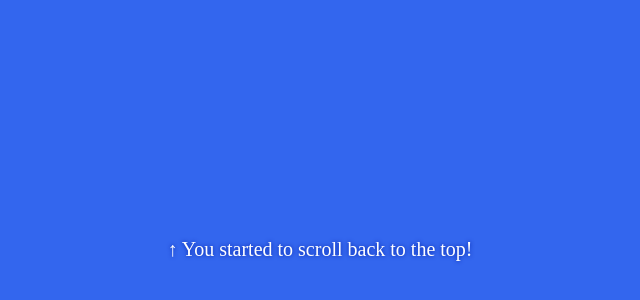
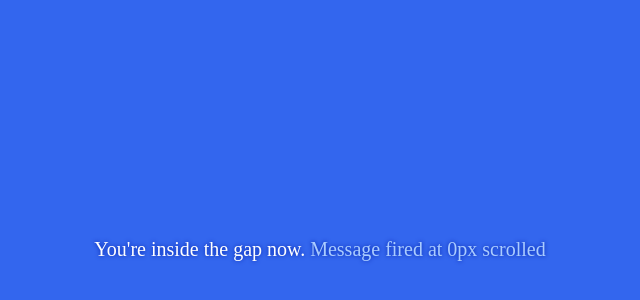
Before and after one commit to jeremenichelli/steer, a website: page steer-test.html in a window 1280 px wide. Shown: the part 156-456 px from the top of the page, without its empty margins (320-960 px from the left). Drawn offline with Linux system fonts and the light colour scheme; files that its build step writes are made by us from their sources.

Commit message:
Gulp task. JSHint. Gap function.

```diff
--- a/js/steer.js
+++ /dev/null
@@ -1,92 +0,0 @@
-(function(root, factory){
-	if (typeof define === 'function' && define.amd) {
-    define(factory);
-  } else if (typeof exports === 'object') {
-    module.exports = factory;
-  } else {
-    root.steer = factory(root);
-  }
-})(this, function(){
-	var y = 0
-	, gap = 0
-	, direction = ''
-	, oldDirection = '';
-
-	var methods = {
-		'up' : undefined,
-		'down' : undefined
-	};
-
-	var init = function(){
-		_bindScrolling(_compareDirection);
-		return window.steer
-	}
-
-	var _bindScrolling = function(fn){
-		if(window.addEventListener){
-			window.addEventListener('scroll', fn, false);
-		} else if (window.attachEvent){
-			window.attachEvent('onscroll', fn);
-		} else {
-			window.onscroll = fn;
-		}
-	}
-
-	var _getYPosition = function(){
-		return window.scrollY || window.pageYOffset
-	};
-
-	var _getDirection = function(){
-		var actualPosition = _getYPosition();
-
-		direction = (y < actualPosition) ? 'down' : 'up';
-
-		y = actualPosition;
-
-		return direction
-	};
-
-	var _compareDirection = function(){
-		var fn;
-
-		direction = _getDirection();
-
-		if(y > gap){
-			if (direction !== oldDirection){
-				fn = (direction === 'up') ? methods.up : methods.down;
-				oldDirection = direction;
-				if(typeof fn == "function"){
-					try {
-						fn();
-					} catch(e) {
-						console.log(e);
-					}
-				}
-			};
-		}
-	};
-
-	var up = function(callback){
-		methods.up = callback;
-		return window.steer
-	}
-
-	var down = function(callback){
-		methods.down = callback;
-		return window.steer
-	}
-
-	var _setGap = function(n){
-		gap = n;
-		return window.steer
-	}
-
-	return {
-		init : init,
-		up : up,
-		down : down,
-		gap : _setGap,
-		trigger : _compareDirection
-	}
-
-});
--- /dev/null
+++ b/src/steer.js
@@ -0,0 +1,88 @@
+(function(root, factory){
+    if (typeof define === 'function' && define.amd) {
+    define(factory);
+  } else if (typeof exports === 'object') {
+    module.exports = factory;
+  } else {
+    root.steer = factory(root);
+  }
+})(this, function(){
+    var y = 0,
+        gap = 0,
+        direction = 'gap',
+        oldDirection = 'gap';
+
+    var methods = {
+        'gap' : undefined,
+        'up' : undefined,
+        'down' : undefined
+    };
+
+    var init = function(){
+        _bindScrolling(_compareDirection);
+        return window.steer;
+    };
+
+    var _bindScrolling = function(fn){
+        if(window.addEventListener){
+            window.addEventListener('scroll', fn, false);
+        } else if (window.attachEvent){
+            window.attachEvent('onscroll', fn);
+        } else {
+            window.onscroll = fn;
+        }
+    };
+
+    var _getYPosition = function(){
+        return window.scrollY || window.pageYOffset;
+    };
+
+    var _getDirection = function(){
+        var actualPosition = _getYPosition(),
+            direction = (y < gap) ? 'gap' : (y < actualPosition) ? 'down' : 'up';
+
+        y = actualPosition;
+
+        return direction;
+    };
+
+    var _compareDirection = function(){
+        direction = _getDirection();
+
+        if (direction !== oldDirection){
+            oldDirection = direction;
+            fn = methods[direction];
+            if(typeof fn == 'function'){
+                try {
+                    fn(y);
+                } catch(e) {
+                    console.log(e);
+                }
+            }
+        }
+    };
+
+    var up = function(callback){
+        methods.up = callback;
+        return window.steer;
+    };
+
+    var down = function(callback){
+        methods.down = callback;
+        return window.steer;
+    };
+
+    var _setGap = function(n, fn){
+        gap = n;
+        methods.gap = fn;
+        return window.steer;
+    };
+
+    return {
+        init : init,
+        up : up,
+        down : down,
+        gap : _setGap,
+        trigger : _compareDirection
+    };
+});
--- a/steer-test.html
+++ b/steer-test.html
@@ -27,26 +27,36 @@
             padding: 5px;
             text-shadow: 0 0 4px #0022AA;
         }
+
+        #scroll-msg span {
+            font-weight: 300;
+            color: #AACCFF;
+        }
     </style>
 </head>
 <body style="height:3000px">
     <div id="scroll-msg">
-		Everytime you change the scrolling direction you'll see a message here
+        You're inside the gap yet.
     </div>
-	<script src="js/steer.js"></script>
+    <script src="dist/steer.min.js"></script>
     <script>
         // getting the element where the message goes
         var msg = document.getElementById('scroll-msg');
         // calling steer
         steer
             .init()
-			.up(function(){
-				msg.innerHTML = "&#8593; You started to scroll back to the top!";
+            .gap(150, function(position){
+                msg.innerHTML = "You're inside the gap now. <span>Message fired at " +
+                    position + "px scrolled</span>";
             })
-			.down(function(){
-				msg.innerHTML = "&#8595; You started to scroll down!";
+            .up(function(position){
+                msg.innerHTML = "<span>&#8593;</span> You started to scroll back to the top! <span>Message fired at " +
+                    position + "px scrolled</span>";
+            })
+            .down(function(position){
+                msg.innerHTML = "<span>&#8595;</span> You started to scroll down! <span>Message fired at " +
+                    position + "px scrolled</span>";
             });
-
     </script>
 </body>
 </html>
```
Also changed, not shown: gulpfile.js (added, +15 -0 lines), package.json (added, +14 -0 lines), dist/steer.min.js (added), 2 other files. Lines whose indentation alone changed are shown as unchanged.
